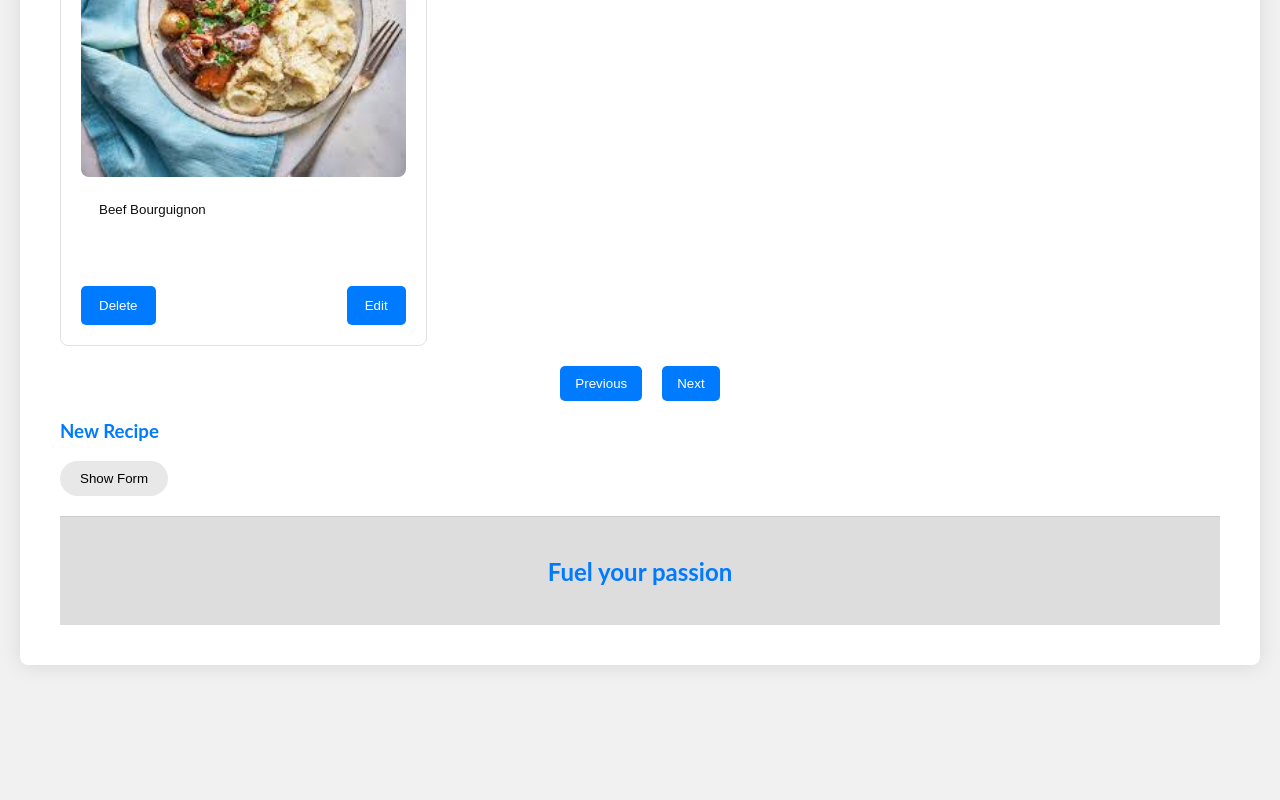
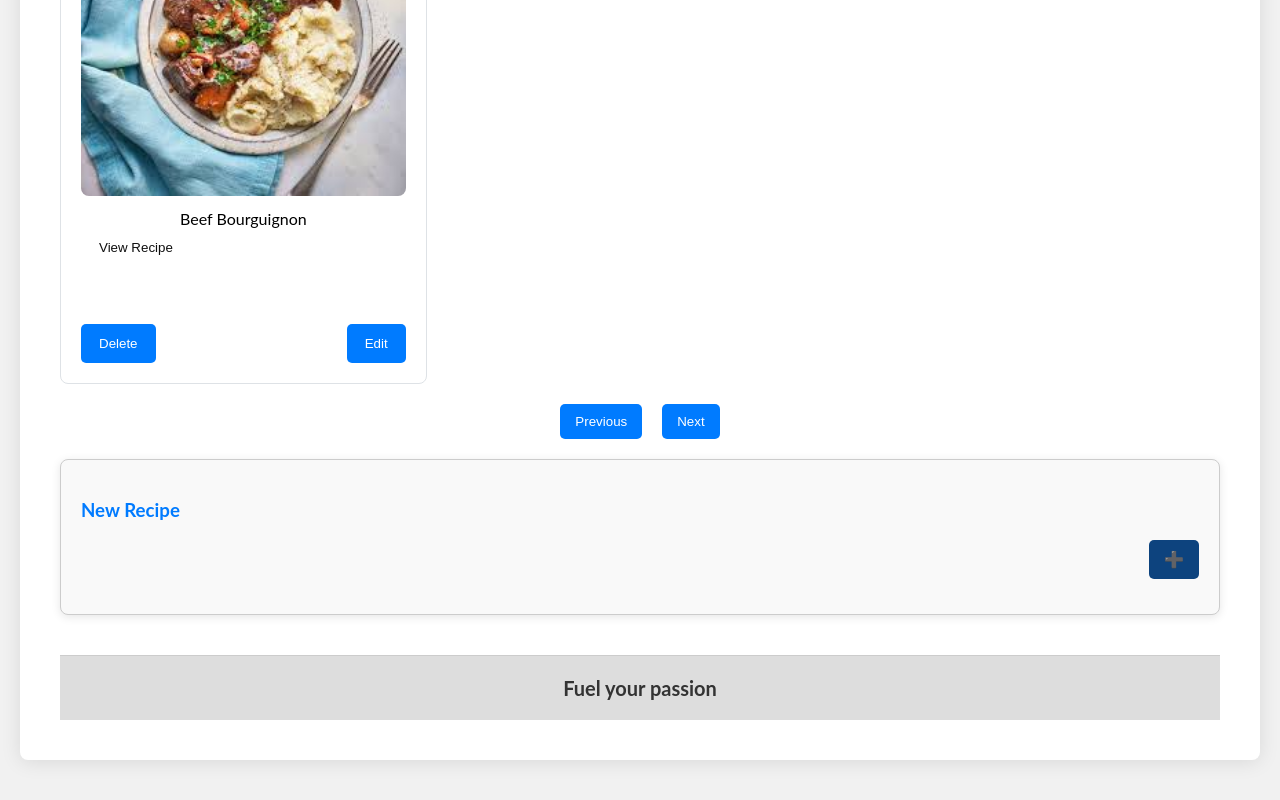
Before and after one commit to khanyajara/recipe-app, a React (Create React App) app: page / in a window 1280 px wide. Shown: the part 1821-2621 px from the top of the page. Before the commit the page ends 2546 px from the top, so only its background shows below. Built offline with nearby package versions, Linux system fonts and the light colour scheme; sample sign-in values are in the browser's storage.

Commit message:
pushing new commits

```diff
--- a/src/recipe.css
+++ b/src/recipe.css
@@ -98,3 +98,121 @@ h2, h3 {
 .pagination button:hover {
   background-color: #0056b3; /* Darker shade on hover */
 }
+.add-recipe-container {
+  display: flex;
+  justify-content: flex-end;
+  margin-bottom: 1rem;
+}
+
+.toggle-form-btn {
+
+  padding: 0.5rem 1rem;
+  background-color: #0056b3;
+  color: white;
+  border: none;
+  border-radius: 5px;
+  cursor: pointer;
+}
+
+.toggle-form-btn:hover {
+  background-color: #0056b3;
+}
+/* recipe.css */
+
+.recipe-form {
+  margin: 20px 0; /* Margin for spacing above and below the form */
+  padding: 20px; /* Padding inside the form container */
+  border: 1px solid #ccc; /* Light border around the form */
+  border-radius: 8px; /* Rounded corners */
+  background-color: #f9f9f9; /* Light background for the form */
+  box-shadow: 0 2px 10px rgba(0, 0, 0, 0.1); /* Subtle shadow for depth */
+}
+
+.add-recipe-container {
+  display: flex; /* Flex layout for button alignment */
+  justify-content: flex-end; /* Align to the left */
+  margin-bottom: 15px; /* Space below the button */
+}
+
+.toggle-form-btn {
+  background-color: #0d437e; /* Green background */
+  color: white; /* White text */
+  border: none; /* No border */
+  border-radius: 5px; /* Rounded corners */
+  padding: 10px 15px; /* Padding around the button */
+  cursor: pointer; /* Pointer on hover */
+  font-size: 16px; /* Font size for the button */
+  transition: background-color 0.3s; /* Smooth transition for hover effect */
+}
+
+.toggle-form-btn:hover {
+  background-color: #085493; /* Darker green on hover */
+}
+
+.add-recipe-form {
+  display: flex; /* Flex layout for form elements */
+  flex-direction: column; /* Stack elements vertically */
+}
+
+.add-recipe-form input,
+.add-recipe-form textarea,
+.add-recipe-form select {
+  width: 100%; /* Full width for inputs */
+  padding: 10px; /* Padding inside inputs */
+  margin: 5px 0; /* Margin above and below inputs */
+  border: 1px solid #ccc; /* Light border for inputs */
+  border-radius: 4px; /* Rounded corners */
+  box-shadow: 0 1px 2px rgba(0, 0, 0, 0.1); /* Subtle shadow for inputs */
+  font-size: 16px; /* Font size for inputs */
+}
+
+.add-recipe-form textarea {
+  resize: vertical; /* Allow vertical resizing */
+}
+
+.add-recipe-form button {
+  background-color: #007bff; /* Blue background for submit button */
+  color: white; /* White text */
+  border: none; /* No border */
+  border-radius: 5px; /* Rounded corners */
+  padding: 10px; /* Padding for button */
+  cursor: pointer; /* Pointer on hover */
+  font-size: 16px; /* Font size for button */
+  transition: background-color 0.3s; /* Smooth transition for hover effect */
+}
+
+.add-recipe-form button:hover {
+  background-color: #0056b3; /* Darker blue on hover */
+}
+
+.add-recipe-form label {
+  margin: 10px 0; /* Margin for spacing */
+}
+
+/* Popup Notification Styles */
+.popup-notification {
+  position: fixed; /* Fixed position for popup */
+  top: 50%; /* Center vertically */
+  left: 50%; /* Center horizontally */
+  transform: translate(-50%, -50%); /* Adjust for exact center */
+  background-color: white; /* White background */
+  border: 1px solid #ccc; /* Light border */
+  border-radius: 8px; /* Rounded corners */
+  padding: 20px; /* Padding inside the popup */
+  box-shadow: 0 2px 10px rgba(0, 0, 0, 0.2); /* Shadow for depth */
+  z-index: 1000; /* Ensure popup is above other elements */
+}
+
+/* Footer Styles */
+.footer {
+  text-align: center; /* Center the footer text */
+  padding: 20px; /* Padding for spacing */
+  background-color: #f1f1f1; /* Light background for footer */
+  position: relative; /* Position relative for better layout */
+}
+
+.footer h2 {
+  margin: 0; /* Remove default margin */
+  font-size: 20px; /* Font size for footer */
+  color: #333; /* Dark text color */
+}
--- a/src/recipe.js
+++ b/src/recipe.js
@@ -157,10 +157,10 @@ const RecipeApp = ({ loggedInUser }) => {
           {currentRecipes.map((recipe, index) => (
             <div className="recipe-card" key={index}>
               <div className='recipe-image'><img src={recipe.image} alt={recipe.name} /></div>
-              <div className="recipe-content">
+              <div className="recipe-content">{recipe.name}
                 <button className='recipe-btn' onClick={() => {
                   showRecipePopup(recipe);
-                }}>{recipe.name}</button>
+                }}>View Recipe</button>
 
                 <br/>
                 <br/>
@@ -182,9 +182,11 @@ const RecipeApp = ({ loggedInUser }) => {
 
         <div className="recipe-form">
           <h3>New Recipe</h3>
-          <button onClick={toggleFormVisibility} className='toggle-form-btn'>
-            {showForm ? 'Hide Form' : 'Show Form'}
-          </button>
+          <div className="add-recipe-container">
+    <button onClick={toggleFormVisibility} className='toggle-form-btn'>
+      {showForm ? 'Hide Form' : '➕'}
+    </button>
+  </div>
           {showForm && (
             <div className="add-recipe-form">
               <h2>{editingIndex !== null ? 'Edit Recipe' : "Add New Recipe"}</h2>
```
